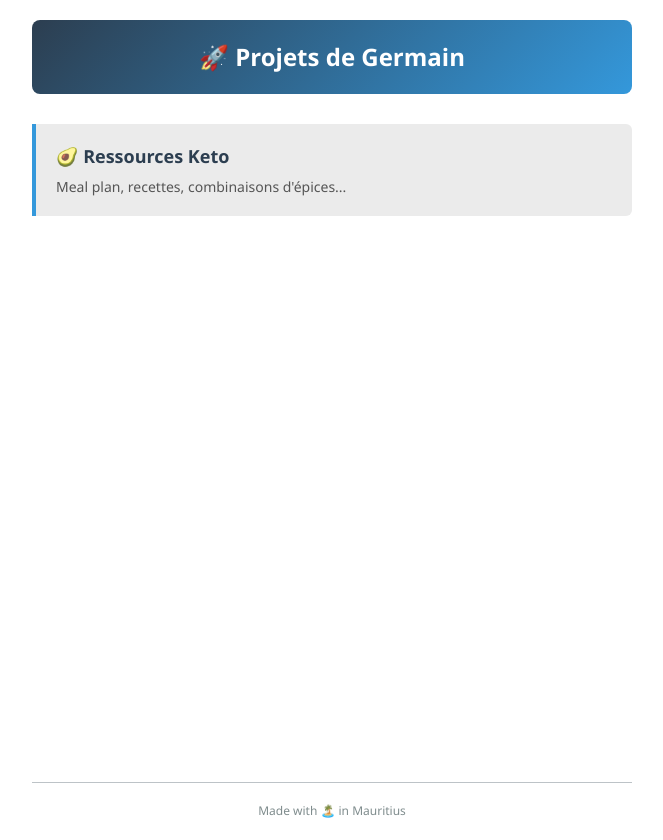
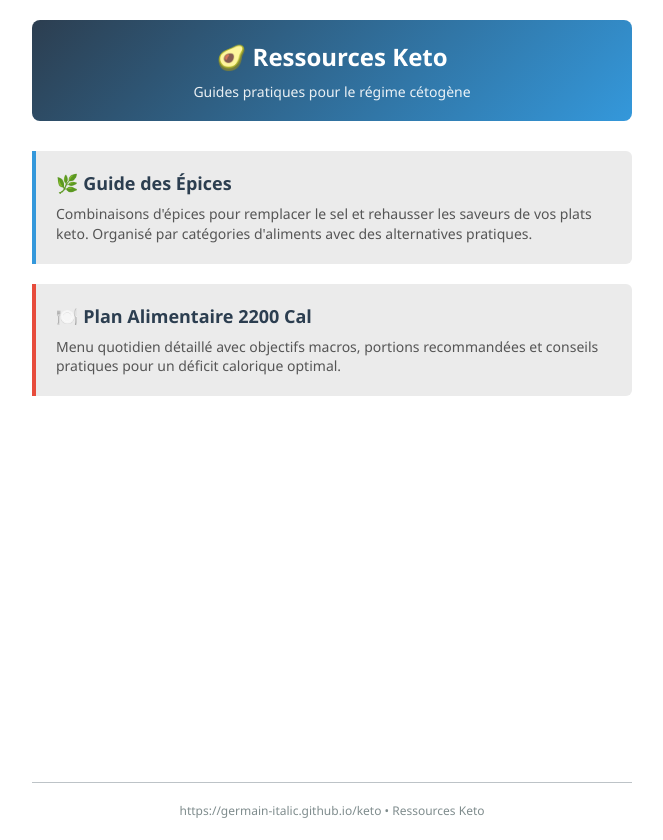
Before and after one commit to germain-italic/keto, a plain HTML site: page index.html in a window 1280 px wide. Shown: the whole page, without its empty margins (308-971 px from the left). Drawn offline with Linux system fonts and the light colour scheme.

Commit message:
revert index

```diff
--- a/index.html
+++ b/index.html
@@ -114,18 +114,24 @@
 </head>
 <body>
     <div class="header">
-        <h1>🚀 Projets de Germain</h1>
+        <h1>🥑 Ressources Keto</h1>
+        <p>Guides pratiques pour le régime cétogène</p>
     </div>
 
     <div class="resources-grid">
         <a href="epices.html" class="resource-card spices-card">
-            <h2>🥑 Ressources Keto</h2>
-            <p>Meal plan, recettes, combinaisons d'épices...</p>
+            <h2>🌿 Guide des Épices</h2>
+            <p>Combinaisons d'épices pour remplacer le sel et rehausser les saveurs de vos plats keto. Organisé par catégories d'aliments avec des alternatives pratiques.</p>
+        </a>
+
+        <a href="menu-2200cal.html" class="resource-card">
+            <h2>🍽️ Plan Alimentaire 2200 Cal</h2>
+            <p>Menu quotidien détaillé avec objectifs macros, portions recommandées et conseils pratiques pour un déficit calorique optimal.</p>
         </a>
     </div>
 
     <div class="footer">
-        Made with 🏝️ in Mauritius
+        https://germain-italic.github.io/keto • Ressources Keto
     </div>
 </body>
 </html>
```
